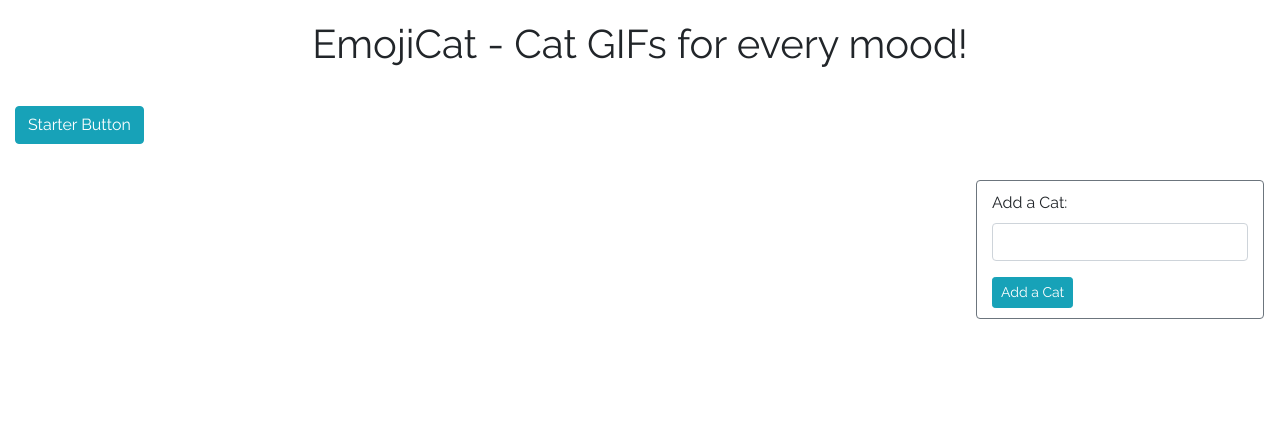
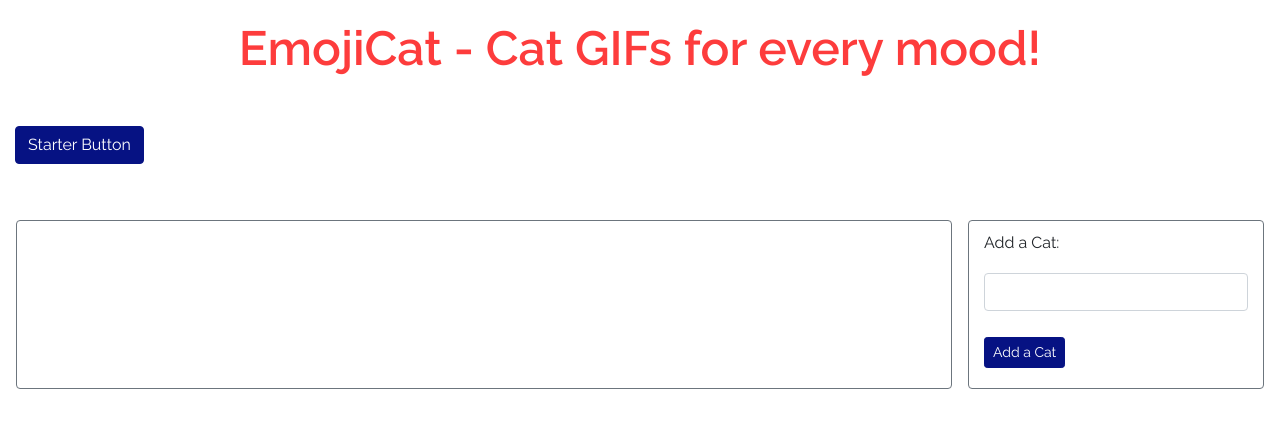
Before and after one commit to CodeQuiver/emojicat-gif-finder, a plain HTML site: page index.html in a window 1280 px wide. Drawn offline with nearby package versions, Linux system fonts and the light colour scheme.

Commit message:
finalize css and html of page

```diff
--- a/assets/css/customtheme.css
+++ b/assets/css/customtheme.css
@@ -1,4 +1,10 @@
-*,
+/* reference: color scheme basically is
+ultramarine #061283
+watermelon #fd3c3c
+turquoise #138d90
+sunshine #ffb74c
+*/
+
 body,
 button,
 div,
@@ -11,14 +17,73 @@ input
 button,
 div,
 form,
-input {
+input,
+header{
     margin-top: 10px;
     margin-bottom: 10px;
 }
 
 h1{
-    color: indigo;
-    font-size: 60px;
+    /* color: #e7472e; */
+    color: #fd3c3c;
+    font-size: 48px;
     text-align: center;
     font-family: 'Raleway', Verdana, Geneva, Tahoma, sans-serif;
+    font-weight: 600;
 }
+
+a:link, a:visited {
+    color: #138d90;
+}
+
+a:hover, a:active, a:focus {
+    color: #fd3c3c;
+}
+
+/* custom button styles */
+.btn-info {
+    color: #ffffff;
+    background-color: #061283;
+    border-color: #061283;
+  }
+
+  .btn-info:hover,
+  .btn-info:focus,
+  .btn-info:active,
+  .btn-info.active,
+  .open .dropdown-toggle.btn-info {
+    color: #ffffff;
+    background-color: #138d90;
+    border-color: #061283;
+  }
+
+  .btn-info:active,
+  .btn-info.active,
+  .open .dropdown-toggle.btn-info {
+    background-image: none;
+  }
+
+  .btn-info.disabled,
+  .btn-info[disabled],
+  fieldset[disabled] .btn-info,
+  .btn-info.disabled:hover,
+  .btn-info[disabled]:hover,
+  fieldset[disabled] .btn-info:hover,
+  .btn-info.disabled:focus,
+  .btn-info[disabled]:focus,
+  fieldset[disabled] .btn-info:focus,
+  .btn-info.disabled:active,
+  .btn-info[disabled]:active,
+  fieldset[disabled] .btn-info:active,
+  .btn-info.disabled.active,
+  .btn-info[disabled].active,
+  fieldset[disabled] .btn-info.active {
+    background-color: #061283;
+    border-color: #061283;
+  }
+
+  .btn-info .badge {
+    color: #061283;
+    background-color: #ffffff;
+  }
+/* end custom button styles */
--- a/index.html
+++ b/index.html
@@ -6,17 +6,16 @@
   <meta http-equiv="X-UA-Compatible" content="IE=edge">
   <meta name="viewport" content="width=device-width, initial-scale=1">
 
+  <!-- google font link -->
+  <link href="https://fonts.googleapis.com/css?family=Raleway:400,600,800" rel="stylesheet" />
+
   <title>EmojiCat - Cat GIFs for every mood!</title>
 
   <!-- reset -->
   <link rel="stylesheet"  type="text/css" href="assets/css/reset.css">
   <!-- end reset -->
 
-  <!-- custom theme -->
-  <link rel="stylesheet" href="assets/css/customtheme.css">
-
-
-  <!-- bootstrap links -->
+  <!-- bootstrap links including stylesheet-->
   <link rel="stylesheet" href="https://stackpath.bootstrapcdn.com/bootstrap/4.1.1/css/bootstrap.min.css" integrity="sha384-WskhaSGFgHYWDcbwN70/dfYBj47jz9qbsMId/iRN3ewGhXQFZCSftd1LZCfmhktB" crossorigin="anonymous">
 
   <script src="https://stackpath.bootstrapcdn.com/bootstrap/4.1.1/js/bootstrap.min.js" integrity="sha384-smHYKdLADwkXOn1EmN1qk/HfnUcbVRZyYmZ4qpPea6sjB/pTJ0euyQp0Mk8ck+5T" crossorigin="anonymous"></script>
@@ -26,7 +25,10 @@
   <script src="https://cdnjs.cloudflare.com/ajax/libs/popper.js/1.14.3/umd/popper.min.js" integrity="sha384-ZMP7rVo3mIykV+2+9J3UJ46jBk0WLaUAdn689aCwoqbBJiSnjAK/l8WvCWPIPm49" crossorigin="anonymous"></script>
   <!-- end bootstrap links -->
 
-  <link href="https://fonts.googleapis.com/css?family=Raleway:400,600,700" rel="stylesheet" />
+  <!-- custom theme -->
+  <link rel="stylesheet" type="text/css" title="customtheme" href="assets/css/customtheme.css">
+
+
 
 </head>
 
@@ -34,11 +36,11 @@
 
     <div class="container-fluid">
 	<div class="row">
-		<div class="col-md-12 page-header">
+		<header class="col-md-12 page-header">
 				<h1>
 					EmojiCat - Cat GIFs for every mood!
 				</h1>
-		</div>
+		</header>
 	</div>
 	<div class="row">
 
@@ -51,22 +53,23 @@
   </div>
 
   <!-- section with images and form  -->
-	<div class="row">
+	<div class="row p-3">
     <!-- Cat GIFs will Get Dumped Here -->
-		<div id="gifs-view" class="col-md-9">
-		</div>
-		<div class="col-md border border-secondary rounded m-3">
-      <!-- note to self using col-md auto-calculates to fill the remaining space -->
-			<form id="new-button-form" role="form">
+		<div id="gifs-view" class="col-md-9 border border-secondary rounded">
+    </div>
+
+    <!-- Form to add new topics here -->
+		<div class="col-md border border-secondary rounded ml-3">
+			<form id="new-topic-form" role="form">
 				<div class="form-group">
-					<label for="new-button-input">
+					<label for="new-topic-input">
 						Add a Cat:
 					</label>
-					<input class="form-control" id="new-button-input" type="text" />
+					<input class="form-control" id="new-topic-input" type="text" />
         </div>
 
         <!-- Button triggers new button to be added -->
-        <input class="btn btn-sm btn-info" id="add-movie" type="submit" value="Add a Cat" />
+        <input class="btn btn-sm btn-info" id="add-topic" type="submit" value="Add a Cat" />
 
 			</form>
 		</div>
@@ -75,7 +78,7 @@
 </div>
 
 <script src="https://cdnjs.cloudflare.com/ajax/libs/jquery/3.2.1/jquery.min.js"></script>
-<script type="text/javascript" src="giphycall.js"></script>
+<script type="text/javascript" src="js/giphycall.js"></script>
 </body>
 
 
--- a/giphycall.js
+++ b/js/giphycall.js
@@ -1,9 +1,10 @@
 // Pseudocode for EmojiCat app
+//
 
 //create an array of strings, each one related to a topic that interests you. Save it to a variable called `topics`.
 
 var topics = ["happy cat","sad cat","angry cat","annoyed cat","sneaky cat","funny cat","cool cat","hyper cat","ninja cat","sleepy cat","shy cat","transcendance cat"];
-
+//changing this to remove the word "cat", will add it in to every search to make it integrated part of site
 
 //initialize other variables here as needed
 
```
Also changed, not shown: Homework_Instructions_Checklist.txt.
